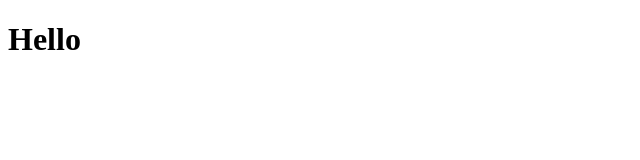
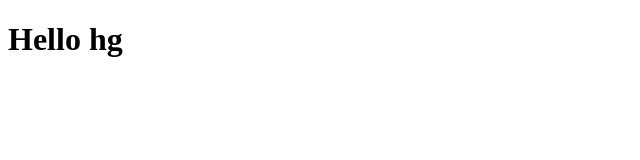
Before and after one commit to ashdEvO/DEV, a plain HTML site: page index.html in a window 1280 px wide. Shown: the full height of the page, 0-640 px from the left. Drawn offline with Linux system fonts and the light colour scheme.

Commit message:
Update index.html

```diff
--- a/index.html
+++ b/index.html
@@ -1,4 +1,4 @@
 <!DOCTYPE html>
 <html>
-    <h1>Hello</h1>
+    <h1>Hello hg</h1>
 </html>
```
